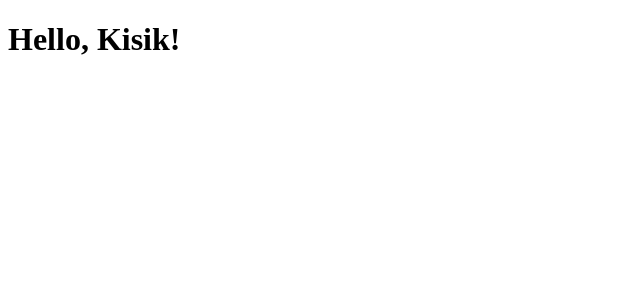
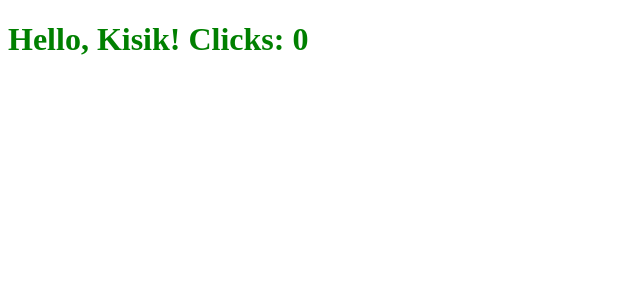
Before and after one commit to alinatatukova01/react-welcome, a React (Create React App) app: page / in a window 1280 px wide. Shown: the top 300 px of the page, without its empty margins (0-640 px from the left). Built offline with nearby package versions, Linux system fonts and the light colour scheme.

Commit message:
greeting: change text, counting clicks, change colors

```diff
--- /dev/null
+++ b/src/components/Greeting/Greeting.css
@@ -0,0 +1,7 @@
+.greenText{
+    color: green;
+}
+
+.redText{
+    color: red;
+}
--- a/src/components/Greeting/Greeting.js
+++ b/src/components/Greeting/Greeting.js
@@ -1,12 +1,27 @@
 import React from "react";
+import './Greeting.css'
 
 class Greeting extends React.Component {
   constructor(props) {
     super(props);
+    this.state = {
+      greeting: true,
+      count: 0,
+    }
+  }
+
+  changeText(){
+    this.setState({
+      greeting: !this.state.greeting,
+      count: this.state.count + 1
+    })
   }
 
   render() {
-    return <h1>Hello, {this.props.name}!</h1>;
+    const greeting = this.state.greeting ? "Hello" : "Buy";
+    const className = this.state.greeting ? "greenText" : "redText"
+
+    return <h1 onClick={() => {this.changeText()}} className={className}>{greeting}, {this.props.name}! Clicks: {this.state.count}</h1>;
   }
 }
 
```
